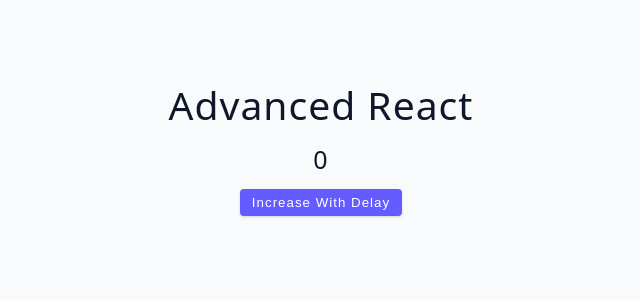
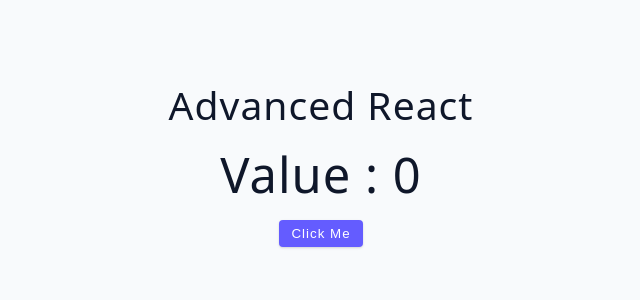
Before and after one commit to vsbron/course-all-in-one-2025, a React (Vite) app in the folder 03-advanced-react/: page / in a window 1280 px wide. Shown: the top 300 px of the page, without its empty margins (319-959 px from the left). Built offline with nearby package versions, Linux system fonts and the light colour scheme.

Commit message:
03-advanced-react - Set the pre useEffect example

```diff
--- a/03-advanced-react/src/App.jsx
+++ b/03-advanced-react/src/App.jsx
@@ -1,11 +1,11 @@
-import UseStateGotcha from "./tutorial/01-useState/05-useState-gotcha";
+import CodeExample from "./tutorial/02-useEffect/01-code-example";
 
 function App() {
   // Returned JSX
   return (
     <div className="container">
       <h2>Advanced React</h2>
-      <UseStateGotcha />
+      <CodeExample />
     </div>
   );
 }
--- a/03-advanced-react/src/tutorial/02-useEffect/01-code-example.jsx
+++ b/03-advanced-react/src/tutorial/02-useEffect/01-code-example.jsx
@@ -1,8 +1,20 @@
 import { useState } from "react";
 
 const CodeExample = () => {
+  // Setting the value state
   const [value, setValue] = useState(0);
 
+  // Declaring a test function
+  const sayHello = () => {
+    console.log("Hello");
+    // Causes inifinite render
+    // setValue(val => val + 1)
+  };
+
+  // Calling the test function
+  sayHello();
+
+  // Returned JSX
   return (
     <div>
       <h1>value : {value}</h1>
```
